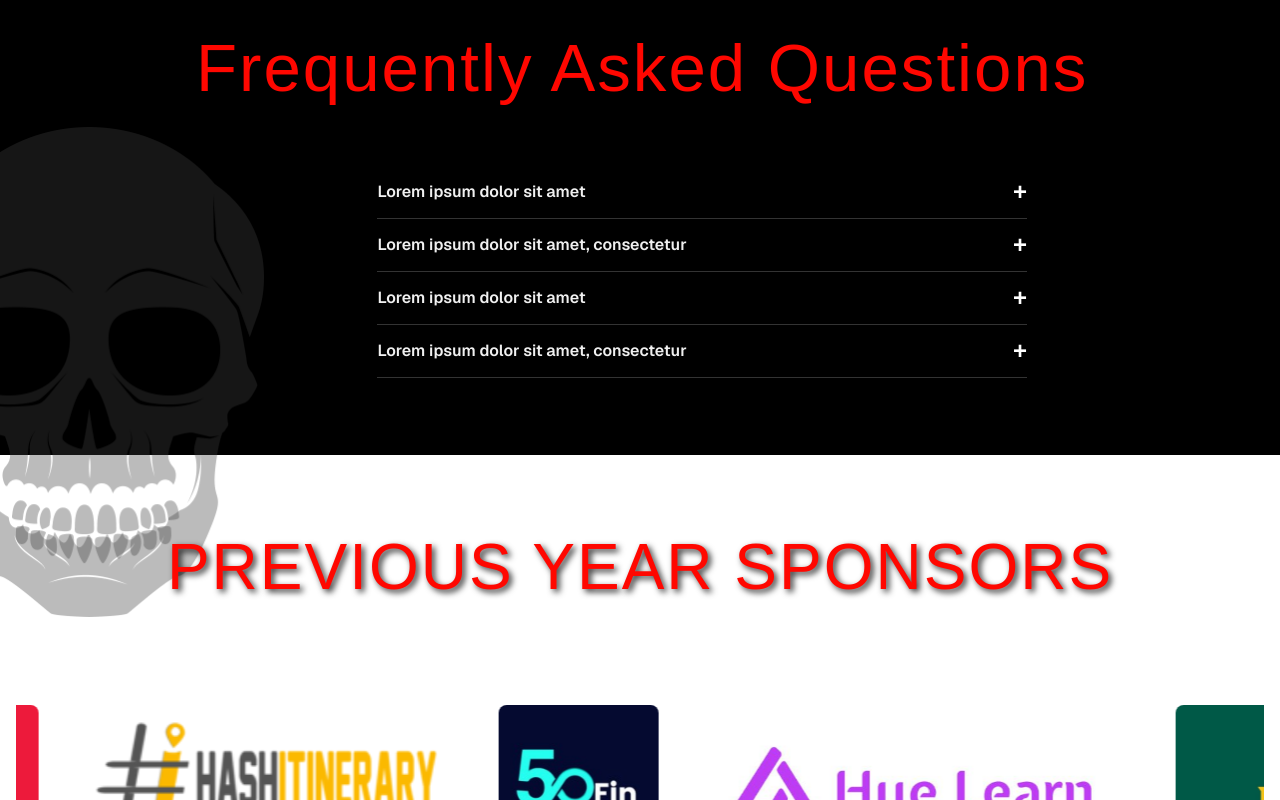
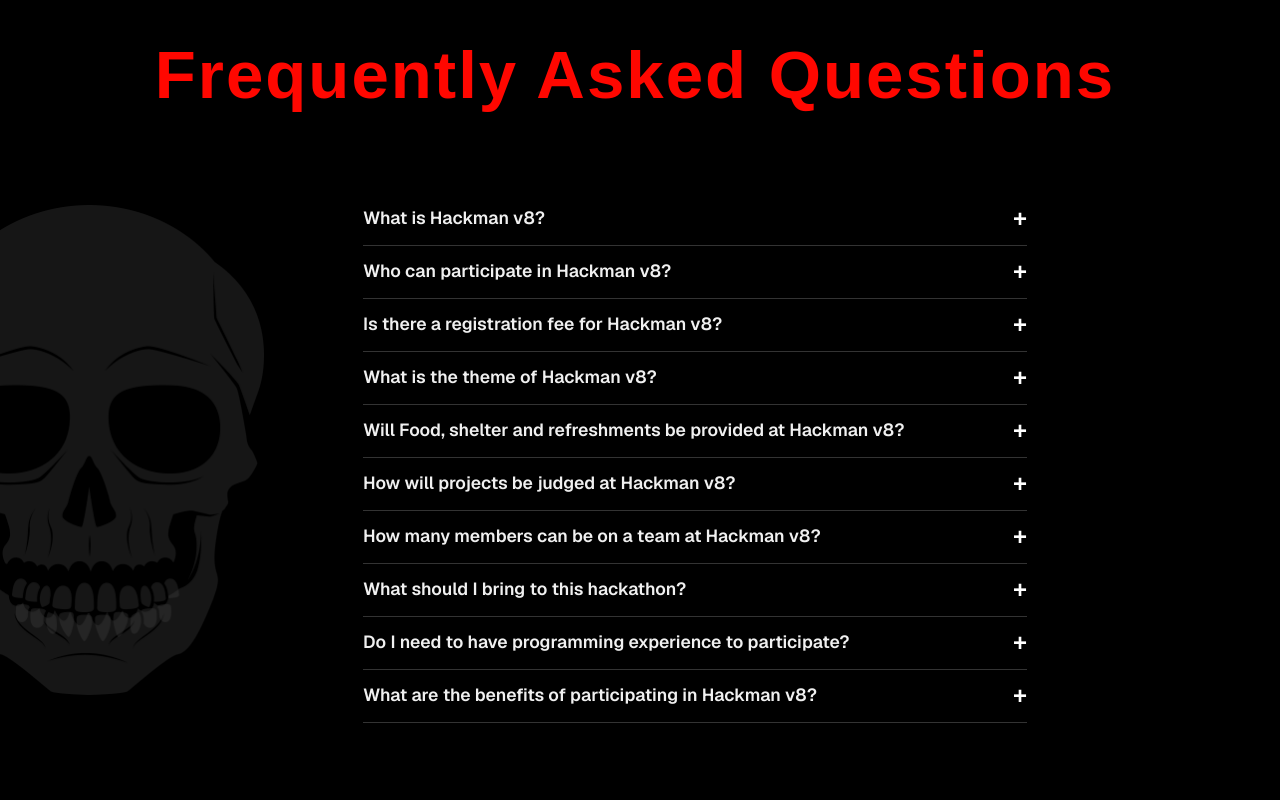
Before and after one commit to tejasva-vardhan/Hackman_V8, a Next.js app in the folder frontend/: page / in a window 1280 px wide. Shown: the part 2760-3560 px from the top of the page. Built offline with nearby package versions, Linux system fonts and the light colour scheme; a web font is replaced by a local one.

Commit message:
adding content to faqs

```diff
--- a/frontend/src/app/globals.css
+++ b/frontend/src/app/globals.css
@@ -27,7 +27,7 @@
 
 
 body {
-  background: var(--background);
+  background: #000000;
   color: var(--foreground);
   font-family: Arial, Helvetica, sans-serif;
 }
--- a/frontend/src/components/FAQ.jsx
+++ b/frontend/src/components/FAQ.jsx
@@ -31,23 +31,53 @@ const FAQItem = ({ question, answer }) => {
 const faqData = [
   {
     id: 1,
-    question: "Lorem ipsum dolor sit amet",
-    answer: "Lorem ipsum dolor sit amet, consectetur adipiscing elit. Suspendisse varius enim in eros elementum tristique. Duis cursus, mi quis viverra ornare, eros dolor interdum nulla, ut commodo diam libero vitae erat.",
+    question: "What is Hackman v8?",
+    answer: "Hackman is a 24-hour Inter-College Hackathon, hosted by the Department of Information Science, DSCE",
   },
   {
     id: 2,
-    question: "Lorem ipsum dolor sit amet, consectetur",
-    answer: "Lorem ipsum dolor sit amet, consectetur adipiscing elit. Suspendisse varius enim in eros elementum tristique. Duis cursus, mi quis viverra ornare, eros dolor interdum nulla, ut commodo diam libero vitae erat.",
+    question: "Who can participate in Hackman v8?",
+    answer: "Any student pursuing engineering from any year with an interest in technology can participate in Hackman. This includes programmers, designers, data scientists, and other tech enthusiasts.",
   },
   {
     id: 3,
-    question: "Lorem ipsum dolor sit amet",
-    answer: "Lorem ipsum dolor sit amet, consectetur adipiscing elit. Suspendisse varius enim in eros elementum tristique. Duis cursus, mi quis viverra ornare, eros dolor interdum nulla, ut commodo diam libero vitae erat.",
+    question: "Is there a registration fee for Hackman v8?",
+    answer: "Yes, there is a minimal registration fee of ₹600 per team.",
   },
   {
     id: 4,
-    question: "Lorem ipsum dolor sit amet, consectetur",
-    answer: "Lorem ipsum dolor sit amet, consectetur adipiscing elit. Suspendisse varius enim in eros elementum tristique. Duis cursus, mi quis viverra ornare, eros dolor interdum nulla, ut commodo diam libero vitae erat.",
+    question: "What is the theme of Hackman v8?",
+    answer: "Hackman v8 has an open theme for the choice of topics, meaning participants are free to work on any project belonging to a domain of their liking.",
+  },
+  {
+    id: 5,
+    question: "Will Food, shelter and refreshments be provided at Hackman v8?",
+    answer: "Yes. Food, shelter and timely refreshments will be provided to all the participants throughout the duration of the Hackathon.",
+  },
+  {
+    id: 6,
+    question: "How will projects be judged at Hackman v8?",
+    answer: "Projects at Hackman v8 will be judged based on a set of criteria established by the event organizers, which may include factors such as creativity, technical complexity, feasibility, and potential impact.",
+  },
+  {
+    id: 7,
+    question: "How many members can be on a team at Hackman v8?",
+    answer: "Teams at Hackman v8 can range in size from 2 to 4 members. This allows participants to collaborate with others and share the workload while still keeping the teams small enough to ensure efficient communication and decision-making.",
+  },
+  {
+    id: 8,
+    question: "What should I bring to this hackathon?",
+    answer: "You should bring your laptop, any necessary chargers or accessories, and any other tools or resources you may need to work on your project. Optionally, you may also want to bring a change of clothes, toiletries, and any snacks or drinks you prefer.",
+  },
+  {
+    id: 9,
+    question: "Do I need to have programming experience to participate?",
+    answer: "While programming experience is certainly helpful, it is not always required to participate in HACKMAN. We also welcome designers, data scientists, and other tech enthusiasts who can contribute to the development of a project in other ways.",
+  },
+  {
+    id: 10,
+    question: "What are the benefits of participating in Hackman v8?",
+    answer: "It offers a variety of benefits, including the opportunity to learn new skills, network with like-minded individuals, gain exposure to new technologies and ideas, and potentially win prizes or recognition for your work.",
   },
 ];
 
@@ -59,8 +89,8 @@ const FAQ = () => {
       <Image
         src="/skull.png"
         alt="Decorative Skull"
-        width={300}
-        height={400}
+        width={265}
+        height={490}
         className={styles.faqSkullLeft}
       />
 
--- a/frontend/src/styles/FAQ.module.css
+++ b/frontend/src/styles/FAQ.module.css
@@ -1,16 +1,18 @@
 .faqSection {
+  position: relative;
   display: flex;
   align-items: center;
   background-color: #000000;
-  margin-top: -200px;
+  margin-top: -140px;
 }
 
 .faqSkullLeft {
+  position: absolute;
   height: 490px;
   width: auto;
   opacity: 0.99;
   pointer-events: none;
-  transform: translateY(162px);
+  top: 180px;
 }
 
 .faqContent {
@@ -25,13 +27,15 @@
 .faqTitle {
   font-size: 4.2em;
   text-align: center;
-  margin-bottom: 40px;
+  margin-bottom: 60px;
+  margin-left: 250px;
   text-transform: none;
   text-shadow: 2px 2px 5px rgba(0, 0, 0, 0.7);
+  font-weight: 550;
 }
 
 .faqContainer {
-  margin-left: 228px;
+  margin-left: 478px;
   margin-right: 108px;
 
   width: auto;
@@ -59,11 +63,11 @@
 
 .faqQuestion h3 {
   font-family: var(--font-geist-sans), sans-serif;
-  font-size: 1em;
+  font-size: 1.1em;
   color: #f0f0f0;
   margin: 0;
   flex-grow: 1;
-  font-weight: 550;
+  font-weight: 575;
 }
 
 .faqAnswer {
@@ -84,6 +88,7 @@
 @media (max-width: 1024px) {
   .faqSection {
     flex-direction: column;
+
     padding: 60px 20px;
     margin-top: -70px;
     min-height: auto;
@@ -100,6 +105,9 @@
 
   .faqTitle {
     font-size: 2.5em;
+    text-align: center;
+    margin-bottom: 40px;
+    white-space: normal;
   }
 
   .faqContainer {
```
